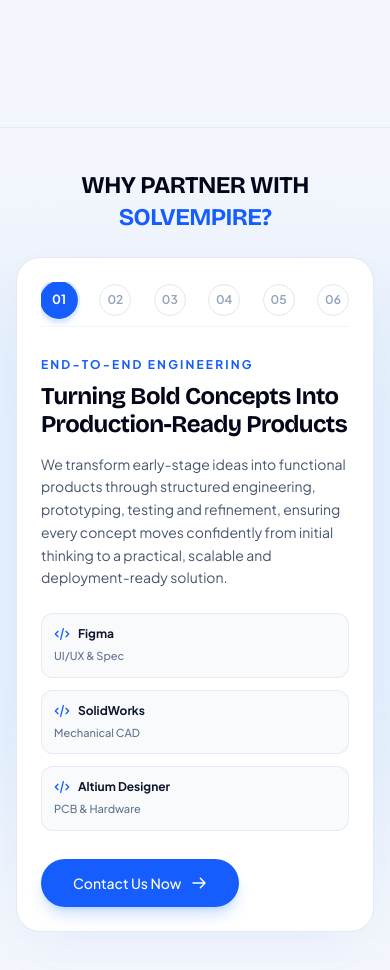
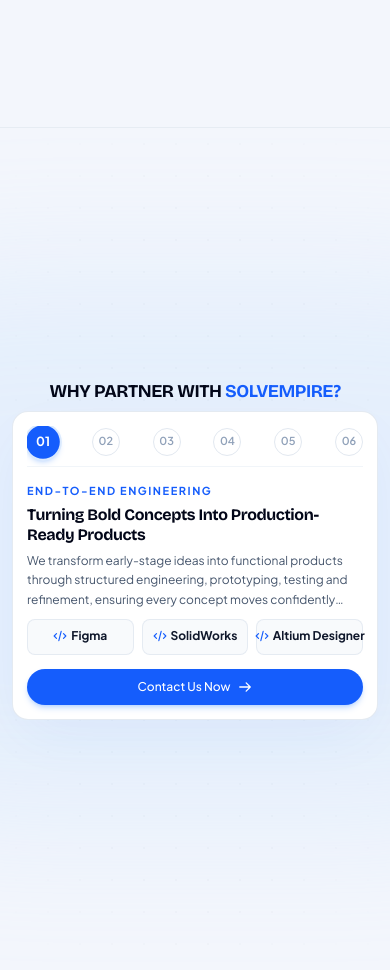
Before and after one commit to HarshaJyos/solvempire_test, a Next.js app: page / in a window 390 px wide. Shown: the part 3080-4050 px from the top of the page. Built offline with nearby package versions, Linux system fonts and the light colour scheme; a web font is replaced by a local one.

Commit message:
Fix mobile Why Partner heading visibility, CTA button cutoff, and hide scrollbars

```diff
--- a/src/app/globals.css
+++ b/src/app/globals.css
@@ -136,3 +136,28 @@
 .animate-pillar-graphic {
   animation: pillarGraphicFade 0.55s cubic-bezier(0.16, 1, 0.3, 1) forwards;
 }
+
+/* ========================================================================= */
+/* SCROLLBAR SUPPRESSION (Clean invisible scrollbars) */
+/* ========================================================================= */
+.no-scrollbar::-webkit-scrollbar {
+  display: none;
+  width: 0;
+  height: 0;
+}
+
+.no-scrollbar {
+  -ms-overflow-style: none;
+  scrollbar-width: none;
+}
+
+*::-webkit-scrollbar {
+  display: none;
+  width: 0px;
+  height: 0px;
+}
+
+* {
+  -ms-overflow-style: none;
+  scrollbar-width: none;
+}
--- a/src/app/page.tsx
+++ b/src/app/page.tsx
@@ -1143,7 +1143,7 @@
         className="relative h-[380vh] w-full bg-[#f3f6fc] border-t border-slate-200/70"
       >
         {/* Sticky 100vh Viewport Stage */}
-        <div className="sticky top-0 h-screen w-full flex flex-col justify-center items-center overflow-hidden bg-[#f3f6fc] px-4 sm:px-8 lg:px-12 py-4 sm:py-6 relative">
+        <div className="sticky top-0 h-screen w-full flex flex-col justify-center items-center overflow-hidden bg-[#f3f6fc] px-3 sm:px-8 lg:px-12 py-2 sm:py-6 relative">
           {/* Ambient Lighting Glow */}
           <div className="absolute top-1/2 left-1/2 -translate-x-1/2 -translate-y-1/2 w-[950px] h-[550px] bg-blue-200/25 rounded-full blur-3xl pointer-events-none -z-10" />
 
@@ -1152,17 +1152,17 @@
 
           <div className="max-w-7xl w-full mx-auto flex flex-col items-center relative z-10">
             {/* Section Heading */}
-            <div className="w-full text-center max-w-4xl mx-auto mb-6 sm:mb-8">
-              <h2 className="font-[family-name:var(--font-bricolage)] text-2xl sm:text-3xl md:text-4xl lg:text-[2.85rem] font-bold tracking-tight text-slate-950 uppercase">
+            <div className="w-full text-center max-w-4xl mx-auto mb-2 sm:mb-8 shrink-0">
+              <h2 className="font-[family-name:var(--font-bricolage)] text-lg sm:text-3xl md:text-4xl lg:text-[2.85rem] font-bold tracking-tight text-slate-950 uppercase leading-tight">
                 <span>WHY PARTNER WITH </span>
                 <span className="text-blue-600">SOLVEMPIRE?</span>
               </h2>
             </div>
 
             {/* Main Interactive Partner Showcase Card */}
-            <div className="bg-white rounded-3xl sm:rounded-[2.5rem] border border-slate-200/90 shadow-[0_20px_60px_-15px_rgba(37,99,235,0.08)] p-6 sm:p-8 lg:p-10 relative w-full">
+            <div className="bg-white rounded-2xl sm:rounded-3xl lg:rounded-[2.5rem] border border-slate-200/90 shadow-[0_20px_60px_-15px_rgba(37,99,235,0.08)] p-3.5 sm:p-7 lg:p-10 relative w-full">
               {/* Mobile/Tablet Horizontal Stepper Row */}
-              <div className="flex lg:hidden items-center justify-between w-full mb-6 pb-2 border-b border-slate-100 gap-2 overflow-x-auto">
+              <div className="flex lg:hidden items-center justify-between w-full mb-2.5 pb-2 border-b border-slate-100 gap-1.5 overflow-x-auto shrink-0 no-scrollbar [scrollbar-width:none] [&::-webkit-scrollbar]:hidden">
                 {partnerPillars.map((pillar, idx) => {
                   const isActive = activePillarIndex === idx;
                   return (
@@ -1173,11 +1173,11 @@
                       className="focus:outline-none cursor-pointer flex-shrink-0"
                     >
                       {isActive ? (
-                        <div className="w-9 h-9 rounded-full bg-blue-600 text-white font-bold text-xs flex items-center justify-center shadow-md shadow-blue-500/30 ring-2 ring-blue-100 scale-105 transition-all duration-300">
+                        <div className="w-8 h-8 rounded-full bg-blue-600 text-white font-bold text-xs flex items-center justify-center shadow-md shadow-blue-500/30 ring-2 ring-blue-100 scale-105 transition-all duration-300">
                           <span>{pillar.id}</span>
                         </div>
                       ) : (
-                        <div className="w-8 h-8 rounded-full bg-white border border-slate-200 text-slate-400 font-semibold text-xs flex items-center justify-center transition-all duration-300">
+                        <div className="w-7 h-7 rounded-full bg-white border border-slate-200 text-slate-400 font-semibold text-[11px] flex items-center justify-center transition-all duration-300">
                           <span>{pillar.id}</span>
                         </div>
                       )}
@@ -1226,30 +1226,30 @@
                 {/* Middle Column: Pillar Content, Tools Badges & CTA */}
                 <div className="col-span-1 lg:col-span-6 flex flex-col items-start justify-center text-left w-full">
                   {/* Tag Pill with GSAP minimal animation */}
-                  <div className="overflow-hidden mb-2 sm:mb-3">
+                  <div className="overflow-hidden mb-1 sm:mb-3">
                     <span
                       key={`pillar-tag-${partnerPillars[activePillarIndex].id}`}
-                      className="gsap-pillar-tag inline-block text-blue-600 font-bold text-xs sm:text-sm tracking-[0.18em] uppercase"
+                      className="gsap-pillar-tag inline-block text-blue-600 font-bold text-[11px] sm:text-sm tracking-[0.14em] uppercase"
                     >
                       {partnerPillars[activePillarIndex].tag}
                     </span>
                   </div>
 
                   {/* Title with GSAP minimal kinetic typography */}
-                  <div className="overflow-hidden w-full mb-3.5 sm:mb-4">
+                  <div className="overflow-hidden w-full mb-1.5 sm:mb-4">
                     <h3
                       key={`pillar-title-${partnerPillars[activePillarIndex].id}`}
-                      className="gsap-pillar-title font-[family-name:var(--font-bricolage)] text-2xl sm:text-3xl lg:text-[2.25rem] font-bold text-slate-950 leading-[1.16] tracking-tight"
+                      className="gsap-pillar-title font-[family-name:var(--font-bricolage)] text-base sm:text-2xl lg:text-[2.25rem] font-bold text-slate-950 leading-tight sm:leading-[1.16] tracking-tight line-clamp-2 sm:line-clamp-none"
                     >
                       {partnerPillars[activePillarIndex].title}
                     </h3>
                   </div>
 
                   {/* Description with GSAP subtle staggered fade & slide */}
-                  <div className="overflow-hidden w-full mb-6 sm:mb-7">
+                  <div className="overflow-hidden w-full mb-2.5 sm:mb-7">
                     <p
                       key={`pillar-desc-${partnerPillars[activePillarIndex].id}`}
-                      className="gsap-pillar-desc text-slate-600 text-sm sm:text-base lg:text-[1.05rem] leading-relaxed max-w-lg"
+                      className="gsap-pillar-desc text-slate-600 text-xs sm:text-base lg:text-[1.05rem] leading-relaxed max-w-lg line-clamp-3 sm:line-clamp-none"
                     >
                       {partnerPillars[activePillarIndex].description}
                     </p>
@@ -1258,22 +1258,22 @@
                   {/* Tool Badges / Logos with GSAP stagger */}
                   <div
                     key={`pillar-tools-${partnerPillars[activePillarIndex].id}`}
-                    className="grid grid-cols-1 sm:grid-cols-3 gap-3 mb-7 sm:mb-8 w-full max-w-lg"
+                    className="grid grid-cols-3 gap-2 mb-3.5 sm:mb-8 w-full max-w-lg"
                   >
                     {partnerPillars[activePillarIndex].tools.map((tool) => (
                       <div
                         key={tool.name}
-                        className="gsap-pillar-tool p-3 rounded-xl bg-slate-50 border border-slate-200/80 flex flex-col items-start gap-1 hover:border-blue-300 hover:bg-blue-50/40 transition-all duration-200 group"
+                        className="gsap-pillar-tool p-2 sm:p-3 rounded-lg sm:rounded-xl bg-slate-50 border border-slate-200/80 flex flex-col items-center sm:items-start text-center sm:text-left gap-0.5 sm:gap-1 hover:border-blue-300 hover:bg-blue-50/40 transition-all duration-200 group"
                       >
-                        <div className="flex items-center gap-2 text-blue-600 mb-0.5">
-                          <svg className="w-4 h-4" fill="none" stroke="currentColor" strokeWidth={2} viewBox="0 0 24 24">
+                        <div className="flex items-center gap-1 sm:gap-2 text-blue-600 mb-0.5">
+                          <svg className="w-3.5 h-3.5 sm:w-4 sm:h-4 shrink-0" fill="none" stroke="currentColor" strokeWidth={2} viewBox="0 0 24 24">
                             <path strokeLinecap="round" strokeLinejoin="round" d="M10 20l4-16m4 4l4 4-4 4M6 16l-4-4 4-4" />
                           </svg>
-                          <span className="font-bold text-slate-900 text-xs sm:text-sm group-hover:text-blue-600 transition-colors">
+                          <span className="font-bold text-slate-900 text-xs sm:text-sm group-hover:text-blue-600 transition-colors truncate">
                             {tool.name}
                           </span>
                         </div>
-                        <span className="text-[11px] text-slate-500 font-medium">
+                        <span className="text-[10px] sm:text-[11px] text-slate-500 font-medium truncate hidden sm:block">
                           {tool.category}
                         </span>
                       </div>
@@ -1283,11 +1283,11 @@
                   {/* Contact CTA Button */}
                   <Link
                     href="#contact"
-                    className="inline-flex items-center gap-2.5 bg-blue-600 hover:bg-blue-700 active:bg-blue-800 text-white font-medium text-sm sm:text-base px-8 py-3.5 rounded-full shadow-lg shadow-blue-500/25 hover:shadow-blue-500/35 hover:-translate-y-0.5 active:translate-y-0 transition-all duration-200"
+                    className="inline-flex items-center justify-center gap-2 bg-blue-600 hover:bg-blue-700 active:bg-blue-800 text-white font-medium text-xs sm:text-base px-6 sm:px-8 py-2.5 sm:py-3.5 rounded-full shadow-md sm:shadow-lg shadow-blue-500/25 hover:shadow-blue-500/35 hover:-translate-y-0.5 active:translate-y-0 transition-all duration-200 w-full sm:w-auto"
                   >
                     <span>Contact Us Now</span>
                     <svg
-                      className="w-4 h-4 transition-transform duration-200 group-hover:translate-x-1"
+                      className="w-3.5 h-3.5 sm:w-4 sm:h-4 transition-transform duration-200 group-hover:translate-x-1"
                       fill="none"
                       stroke="currentColor"
                       strokeWidth={2.2}
```
